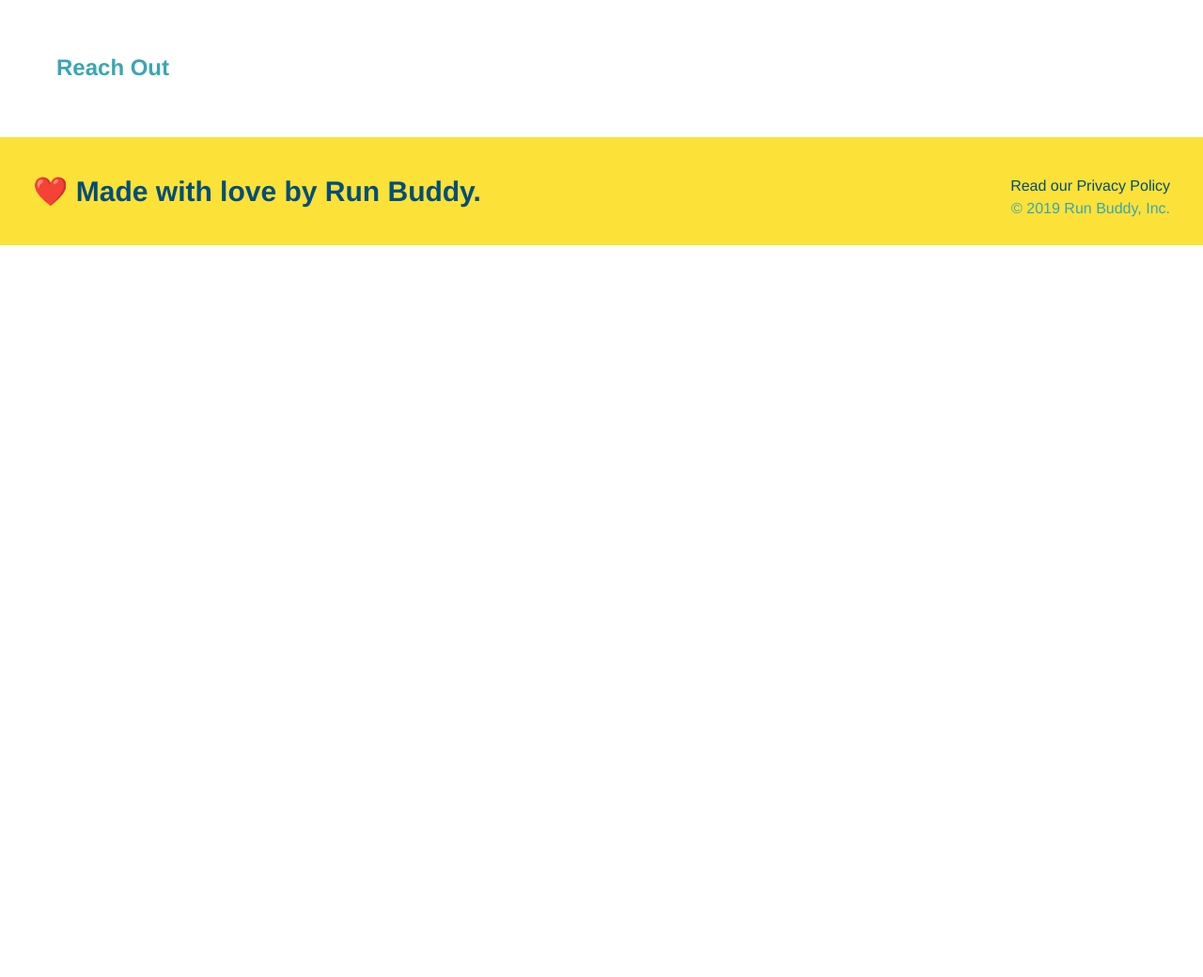
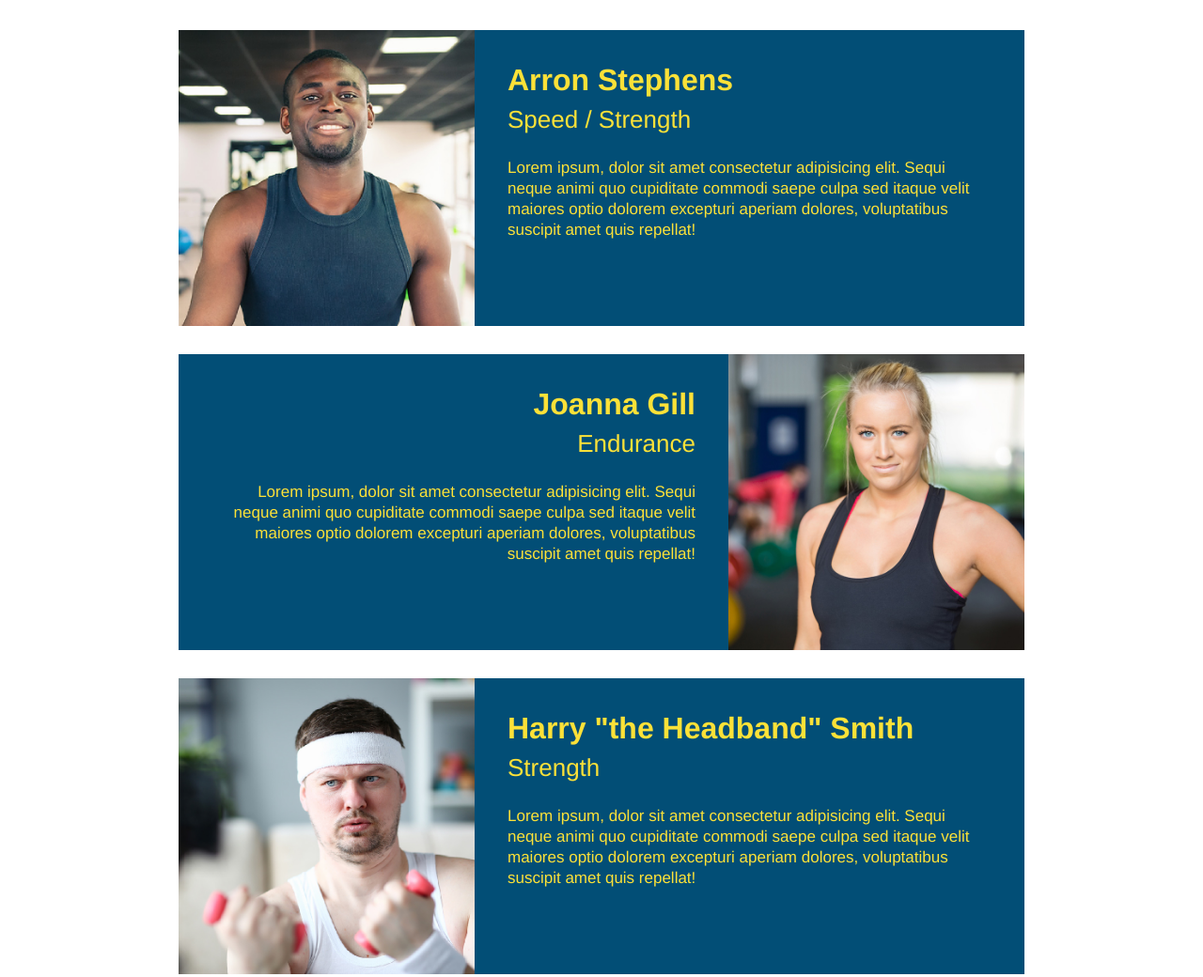
Before and after one commit to CHalseth/run-buddy, a plain HTML site: page index.html in a window 1280 px wide. Shown: the part 2880-3920 px from the top of the page at 94% size. Before the commit the page ends 3141 px from the top, so only its background shows below. Drawn offline with Linux system fonts and the light colour scheme.

Commit message:
added trainers

```diff
--- a/assets/css/style.css
+++ b/assets/css/style.css
@@ -187,3 +187,50 @@ section {
 .steps span {
     font-size: 38px;
 }
+
+.trainers {
+    text-align: center;
+  }
+
+  .trainer {
+    width: 900px;
+    margin: 0 auto 30px auto;
+    background: #024e76;
+    color: #fce138;
+    overflow: auto;
+  }
+
+  .trainer img {
+    width: 35%;
+    float: left;
+  }
+
+  .trainer-bio {
+    padding: 35px;
+    float: left;
+    width: 65%;
+  }
+
+  .trainer-bio h3 {
+    font-size: 32px;
+    margin-bottom: 8px;
+  }
+
+  .trainer-bio h4 {
+    font-weight: lighter;
+    font-size: 26px;
+    margin-bottom: 25px;
+  }
+
+  .trainer-bio p {
+    font-size: 17px;
+    line-height: 1.3;
+  }
+
+  .text-left {
+    text-align: left;
+  }
+
+  .text-right {
+    text-align: right;
+  }
--- a/index.html
+++ b/index.html
@@ -105,8 +105,49 @@
         </section>
 
         <!-- "meet the trainers" section -->
-        <section>
-            <h2>Meet The Trainers</h2>
+        <section id="your-trainers" class="trainers">
+            <h2 class="section-title primary-border">Meet The Trainers</h2>
+            <article class="trainer">
+                <img src="./assets/images/trainer-1.jpg" alt="Arron Stephens in his workout clothes, ready to pump iron" />
+                <div class="trainer-bio text-left">
+                  <h3>Arron Stephens</h3>
+                  <h4>Speed / Strength</h4>
+                  <p>
+                    Lorem ipsum, dolor sit amet consectetur adipisicing elit. Sequi neque animi quo cupiditate commodi saepe culpa
+                    sed
+                    itaque velit maiores optio dolorem excepturi aperiam dolores, voluptatibus suscipit amet quis repellat!
+                  </p>
+                </div>
+              </article>
+
+              <!-- second trainer bio -->
+              <article class="trainer">
+                <div class="trainer-bio text-right">
+                  <h3>Joanna Gill</h3>
+                  <h4>Endurance</h4>
+                  <p>
+                    Lorem ipsum, dolor sit amet consectetur adipisicing elit. Sequi neque animi quo cupiditate commodi saepe culpa
+                    sed
+                    itaque velit maiores optio dolorem excepturi aperiam dolores, voluptatibus suscipit amet quis repellat!
+                  </p>
+                </div>
+                <img src="./assets/images/trainer-2.jpg" alt="Joanna Gill cooling off after a workout" />
+              </article>
+
+              <!-- third trainer bio -->
+              <article class="trainer">
+                <img src="./assets/images/trainer-3.jpg"
+                  alt="Harry Smith wearing a headband and lifting comically small pink weights" />
+                <div class="trainer-bio text-left">
+                  <h3>Harry "the Headband" Smith</h3>
+                  <h4>Strength</h4>
+                  <p>
+                    Lorem ipsum, dolor sit amet consectetur adipisicing elit. Sequi neque animi quo cupiditate commodi saepe culpa
+                    sed
+                    itaque velit maiores optio dolorem excepturi aperiam dolores, voluptatibus suscipit amet quis repellat!
+                  </p>
+                </div>
+              </article>
         </section>
 
         <!-- "reach out" section -->
```
Also changed, not shown: assets/images/trainer-1.jpg (added), assets/images/trainer-2.jpg (added), assets/images/trainer-3.jpg (added), 1 other file.
